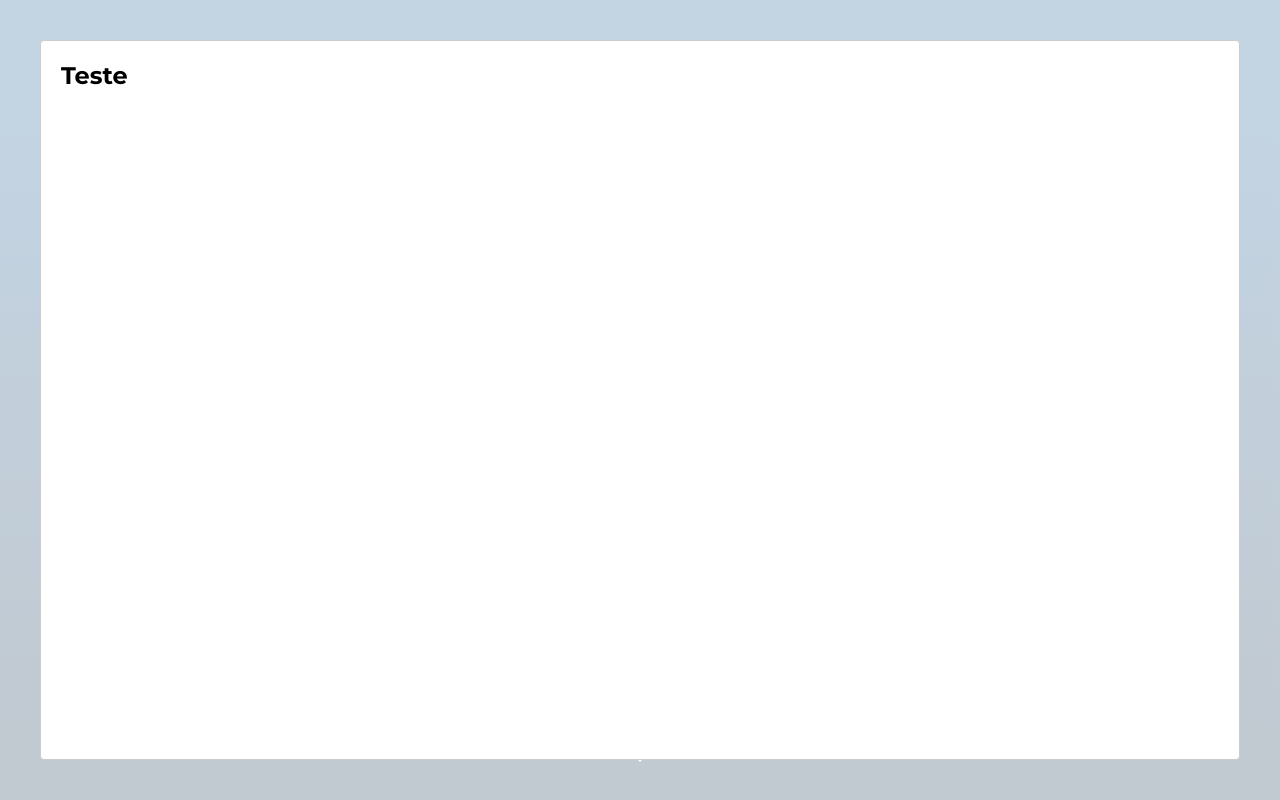
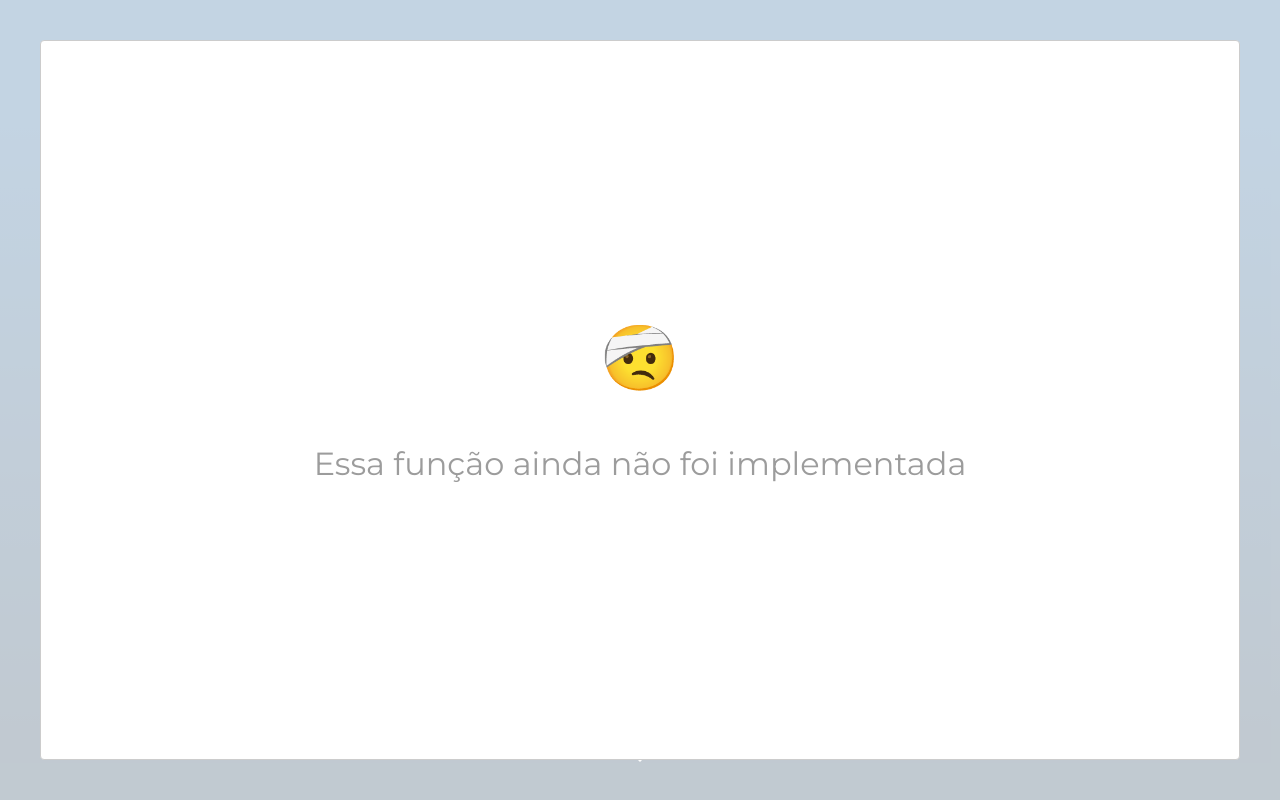
Before and after one commit to HerculesCamara/SelicCDI, a React (Vite) app: page / in a window 1280 px wide. Both pictures are taken after a click on the button "Calcular". Shown: the top 800 px of the page. Built offline with nearby package versions, Linux system fonts and the light colour scheme.

Commit message:
feat: notice implemented in modal

```diff
--- a/src/App.tsx
+++ b/src/App.tsx
@@ -4,6 +4,7 @@ import { GlobalStyle } from './styles/global'
 import { Explanation } from './components/Explanation'
 import Modal from 'react-modal'
 import { useState } from 'react'
+import { CalculationModal } from './components/CalculationModal'
 
 /* Selic hoje
 CDI hoje
@@ -32,12 +33,10 @@ function App() {
     <>
       <Header onOpenNewTransationModal={handleOpenNewCalculationModal} />
 
-      <Modal
+      <CalculationModal
         isOpen={isNewCalculationModalOpen}
         onRequestClose={handleCloseNewCalculationModal}
-      >
-        <h2>Teste</h2>
-      </Modal>
+      />
 
       <Values />
       <Explanation />
--- /dev/null
+++ b/src/components/CalculationModal/index.tsx
@@ -0,0 +1,21 @@
+import Modal from 'react-modal'
+import { Container } from './stykes'
+
+interface CalcInvestmentModalProps {
+  isOpen: boolean
+  onRequestClose: () => void
+}
+
+export function CalculationModal({
+  isOpen,
+  onRequestClose
+}: CalcInvestmentModalProps) {
+  return (
+    <Modal isOpen={isOpen} onRequestClose={onRequestClose}>
+      <Container>
+        <span>🤕</span>
+        <p>Essa função ainda não foi implementada</p>
+      </Container>
+    </Modal>
+  )
+}
--- /dev/null
+++ b/src/components/CalculationModal/stykes.ts
@@ -0,0 +1,24 @@
+import styled from 'styled-components'
+
+export const Container = styled.form`
+  width: 100%;
+  height: 100%;
+
+  display: flex;
+  flex-direction: column;
+  align-items: center;
+  justify-content: center;
+
+  span {
+    font-size: 4rem;
+    text-align: center;
+
+    padding-bottom: 3rem;
+  }
+
+  p {
+    font-size: 2rem;
+    text-align: center;
+    color: var(--gray-light);
+  }
+`
```
